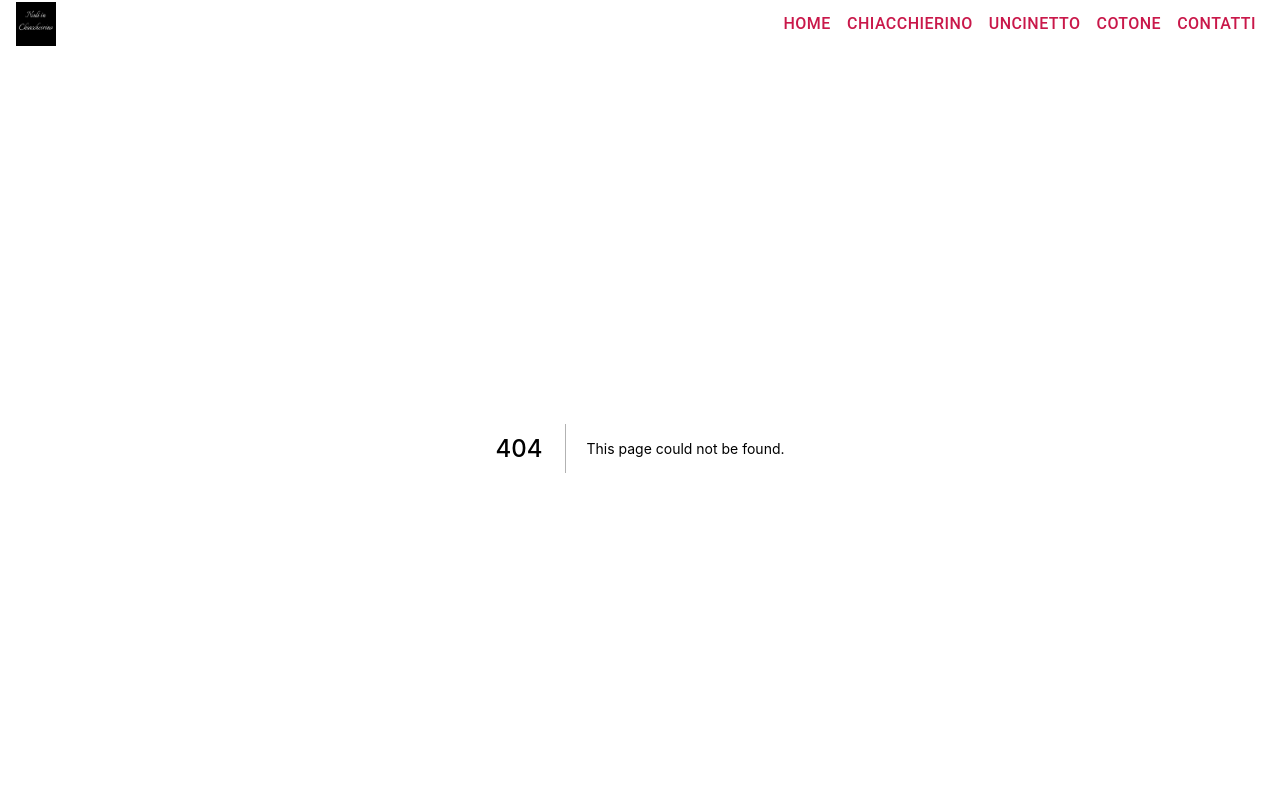
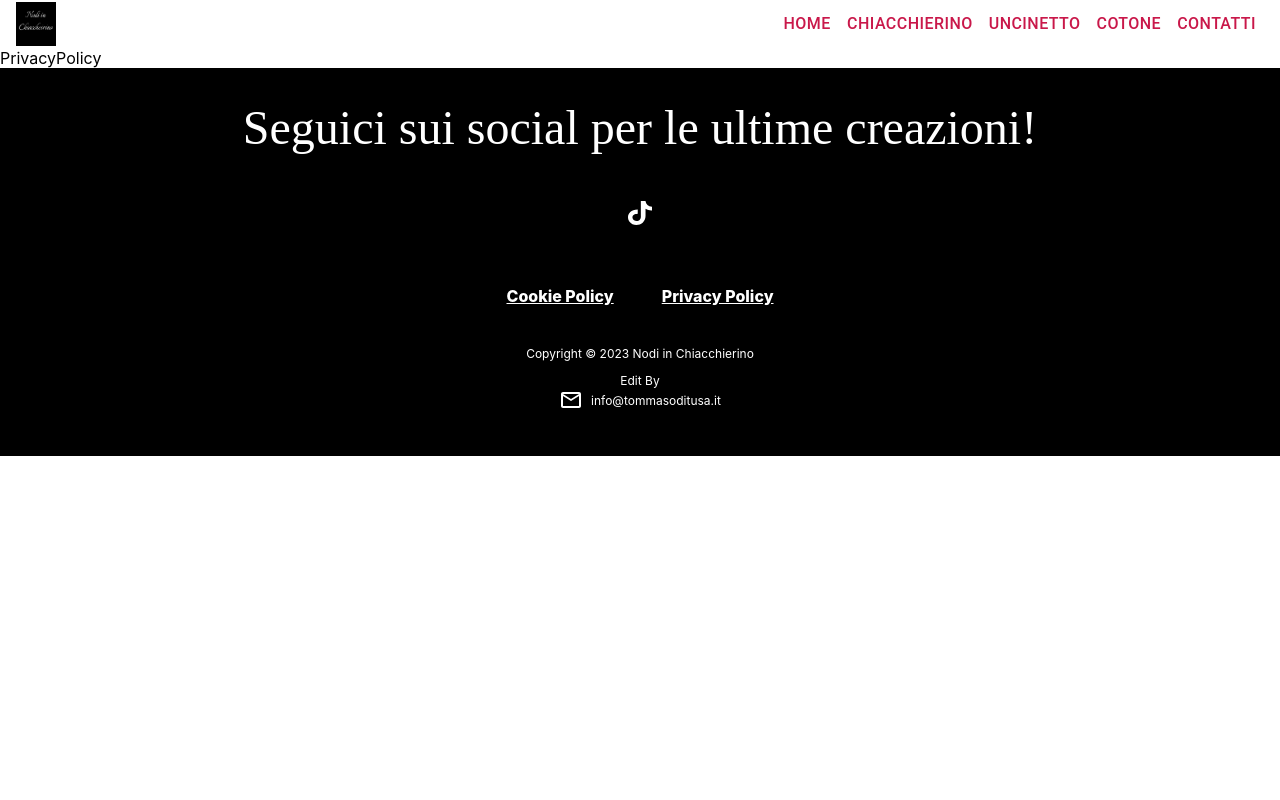
Before and after one commit to Tommaso4497/nodiin, a Next.js app: page /privacypolicy in a window 1280 px wide. Before the commit this address had no page. Shown: the top 800 px of the page. Built offline with nearby package versions, Linux system fonts and the light colour scheme; a web font is replaced by a local one.

Commit message:
ADDED COOKIES BANNER

```diff
--- a/components/Footer.js
+++ b/components/Footer.js
@@ -9,6 +9,7 @@ import { useRouter } from "next/router";
 import useMediaQuery from "@mui/material/useMediaQuery";
 import theme from "../styles/main";
 import TikTokIcons from "../icons/TikTokIcons";
+import { MailOutline } from "@mui/icons-material";
 const Footer = () => {
   const router = useRouter();
   const matches = useMediaQuery(theme.breakpoints.up("md"));
@@ -60,16 +61,19 @@ const Footer = () => {
           </IconButton>
         </div>
         <div className={styles.wrapperPolicyLink}>
-          <p className={styles.policyLink}>Cookie Policy</p>
-          <p className={styles.policyLink}>Privacy Policy</p>
+          <p onClick={()=>{router.push("/cookiepolicy")}} className={styles.policyLink}>Cookie Policy</p>
+          <p onClick={()=>{router.push("/privacypolicy")}} className={styles.policyLink}>Privacy Policy</p>
         </div>
-        <p className={styles.policyLabel}>
+        <div className={styles.policyLabel}>
           Copyright © 2023 Nodi in Chiacchierino
           <p>
-            Edit By <br/>
-            <a className={styles.link}>info@tommasoditusa.it</a>
+            Edit By <br />
+              <a href="mailto:info@tommasoditusa.it" className={styles.mail}>
+                <MailOutline />
+                info@tommasoditusa.it
+              </a>
           </p>
-        </p>
+        </div>
       </div>
     </>
   );
--- a/components/Footer.module.css
+++ b/components/Footer.module.css
@@ -33,7 +33,7 @@
   padding-block: 0rem 1.5rem;
 }
 
-.policyLink, .link {
+.policyLink {
   cursor: pointer;
   font-weight: 800;
   text-decoration: underline;
@@ -46,8 +46,13 @@
   color: #fff;
 }
 
-.link {
+.mail {
   font-weight: 400;
+  color:#fff;
+  display: flex;
+  align-items: center;
+  justify-content: center;
+  gap: .5rem;
 }
 
 @media only screen and (max-width: 899px) {
--- a/pages/_document.js
+++ b/pages/_document.js
@@ -1,12 +1,22 @@
-import { Html, Head, Main, NextScript } from 'next/document';
+import { Html, Head, Main, NextScript } from "next/document";
+import Script from "next/script";
 
 export default function Document() {
   return (
     <Html>
-            <Head >
+      <Head>
+        <Script
+          strategy="beforeInteractive"
+          id="cookieyes"
+          type="text/javascript"
+          src="https://cdn-cookieyes.com/client_data/cfdb31bea89244575a8a9a70/script.js"
+        ></Script>
         <link rel="preconnect" href="https://fonts.googleapis.com" />
         <link rel="preconnect" href="https://fonts.gstatic.com" crossOrigin />
-                <link href="https://fonts.googleapis.com/css2?family=Italianno&display=swap" rel="stylesheet"></link>
+        <link
+          href="https://fonts.googleapis.com/css2?family=Italianno&display=swap"
+          rel="stylesheet"
+        ></link>
       </Head>
       <body>
         <Main />
--- a/pages/cotone/index.js
+++ b/pages/cotone/index.js
@@ -7,8 +7,6 @@ import {
   RadioGroup,
   useMediaQuery,
 } from "@mui/material";
-
-import { Cookies } from "next/headers";
 
 const Cotone = () => {
   const [categorySearch, setCategorySearch] = useState("");
--- /dev/null
+++ b/pages/privacypolicy/index.js
@@ -0,0 +1,11 @@
+import React from "react";
+
+const PrivacyPolicy = () =>{
+    return(
+        <div>
+            PrivacyPolicy
+        </div>
+    )
+}
+
+export default PrivacyPolicy;
```
Also changed, not shown: pages/cookiepolicy/index.js (added, +12 -0 lines), package.json (line endings or trailing spaces), pages/cookiepolicy/CookiePolicy.module.css (added), pages/privacypolicy/PrivacyPolicy.module.css (added), 1 other file (tests, documents, lock files or other folders). Lines whose indentation alone changed are shown as unchanged.
